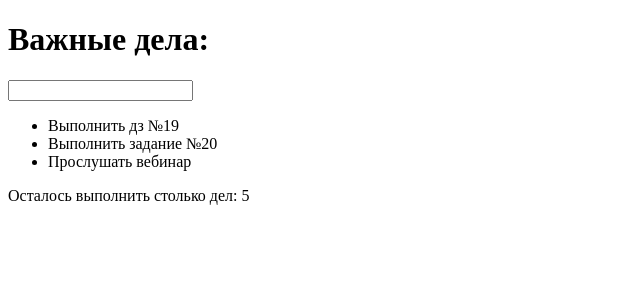
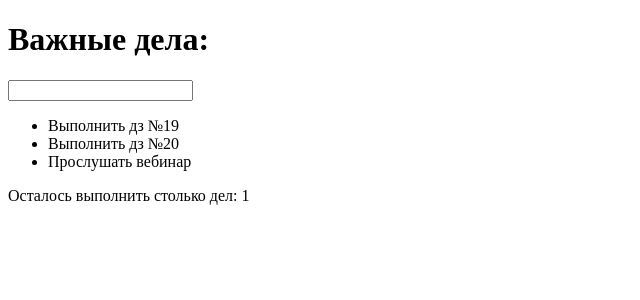
Before and after one commit to WebHeroSchool/PolinaYartseva_react, a React (Create React App) app: page / in a window 1280 px wide. Shown: the top 300 px of the page, without its empty margins (0-640 px from the left). Built offline with nearby package versions, Linux system fonts and the light colour scheme.

Commit message:
21st homework

```diff
--- a/src/components/App/App.js
+++ b/src/components/App/App.js
@@ -3,13 +3,25 @@
 import InputItem from "../InputItem/InputItem";
 import Footer from "../Footer/Footer";
 
-const todoItem = 'Выполнить дз №19';
-const App = () => (
+const App = () => {
+    const items = [
+        {
+            value: 'Выполнить дз №19'
+        },
+        {
+            value: 'Выполнить дз №20'
+        },
+        {
+            value: 'Прослушать вебинар'
+        }
+    ];
+    return (
     <div>
         <h1>Важные дела:</h1>
         <InputItem />
-        <ItemList todoItem={todoItem}/>
-        <Footer count={5} />
+        <ItemList items={items}/>
+        <Footer count={1} />
     </div>);
+}
 
 export default App;
--- a/src/components/Item/Item.js
+++ b/src/components/Item/Item.js
@@ -1,5 +1,5 @@
 import React from "react";
 
-const Item = ({ todoItem }) => (<span>{todoItem}</span>);
+const Item = ({ value }) => (<span>{value}</span>);
 
 export default Item;
--- a/src/components/ItemList/ItemList.js
+++ b/src/components/ItemList/ItemList.js
@@ -1,10 +1,10 @@
 import React from "react";
 import Item from "../Item/Item";
 
-const ItemList = ({ todoItem }) => (<ul>
-    <li><Item todoItem={todoItem} /></li>
-    <li><Item todoItem={'Выполнить задание №20'} /></li>
-    <li><Item todoItem={'Прослушать вебинар'} /></li>
+const ItemList = ({ items }) => (<ul>
+    {items.map(item => <li key={item.value}>
+        <Item value={item.value} />
+    </li>)}
 </ul>);
 
 export default ItemList;
```
